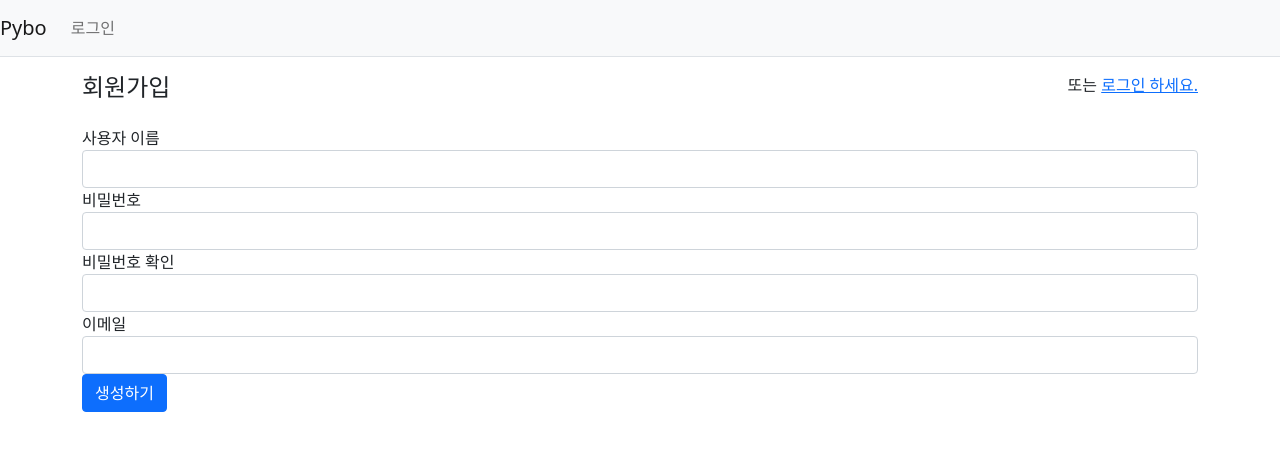
After one commit to hyunho4532/django-board-project, a Django app: page /common/signup/ in a window 1280 px wide. The commit adds this page. Shown: the top 451 px of the page. Run offline with Django 3.2, Linux system fonts and the light colour scheme; some libraries are stand-ins or nearby versions.

Commit message:
2023-06-01  회원가입 구현

```diff
--- /dev/null
+++ b/mysite/common/forms.py
@@ -0,0 +1,12 @@
+from django import forms
+from django.contrib.auth.forms import UserCreationForm
+from django.contrib.auth.models import User
+
+
+class UserForm(UserCreationForm):
+    email = forms.EmailField(label="이메일")
+
+
+    class Meta:
+        model = User
+        fields = ("username", "email")
--- a/mysite/common/urls.py
+++ b/mysite/common/urls.py
@@ -1,4 +1,5 @@
 from django.urls import path
+from . import views
 from django.contrib.auth import views as auth_views
 
 app_name = 'common'
@@ -6,4 +7,5 @@ app_name = 'common'
 urlpatterns = [
     path('login/', auth_views.LoginView.as_view(template_name='common/login.html'), name='login'),
     path('logout/', auth_views.LogoutView.as_view(), name='logout'),
+    path('signup/', views.signup, name='signup'),
 ]
--- a/mysite/common/views.py
+++ b/mysite/common/views.py
@@ -1,3 +1,23 @@
-from django.shortcuts import render
+from django.shortcuts import render, redirect
+from django.contrib.auth import authenticate, login
+from common.forms import UserForm
 
 # Create your views here.
+def signup(request):
+    """
+    회원가입
+    """
+
+    if request.method == "POST":
+        form = UserForm(request.POST)
+        if form.is_valid():
+            form.save()
+
+            username = form.cleaned_data.get('username')
+            raw_password = form.cleaned_data.get('password1')
+            user = authenticate(username=username, password=raw_password)
+            login(request, user)
+            return redirect('index')
+    else:
+        form = UserForm()
+    return render(request, 'common/signup.html', { 'form': form })
--- a/mysite/config/settings.py
+++ b/mysite/config/settings.py
@@ -116,3 +116,4 @@ STATICFILES_DIRS = [
 ]
 
 LOGIN_REDIRECT_URL = '/'
+LOGOUT_REDIRECT_URL = '/'
--- a/mysite/config/urls.py
+++ b/mysite/config/urls.py
@@ -7,5 +7,5 @@ urlpatterns = [
     path('admin/', admin.site.urls),
     path('pybo/', include('pybo.urls')),
     path('common/', include('common.urls')),
-    path('', views.index, name='index'),
+    path('', views.index, name='in dex'),
 ]
--- /dev/null
+++ b/mysite/templates/common/signup.html
@@ -0,0 +1,38 @@
+{% extends "base.html" %}
+{% block content %}
+<div class="container my-3">
+    <div class="row my-3">
+        <div class="col-4">
+            <h4>회원가입</h4>
+        </div>
+        <div class="col-8 text-end">
+            <span>또는 <a href="{% url 'common:login' %}">로그인 하세요.</a></span>
+        </div>
+    </div>
+    <form method="post" class="post-form">
+        {% csrf_token %}
+        {% include "form_errors.html" %}
+        <div class="form-group">
+            <label for="username">사용자 이름</label>
+            <input type="text" class="form-control" name="username" id="username"
+                    value="{{ form.username.value|default_if_none:'' }}">
+        </div>
+        <div class="form-group">
+            <label for="password1">비밀번호</label>
+            <input type="password" class="form-control" name="password1" id="password1"
+                    value="{{ form.password1.value|default_if_none:'' }}">
+        </div>
+        <div class="form-group">
+            <label for="password2">비밀번호 확인</label>
+            <input type="password" class="form-control" name="password2" id="password2"
+                    value="{{ form.password2.value|default_if_none:'' }}">
+        </div>
+        <div class="form-group">
+            <label for="email">이메일</label>
+            <input type="text" class="form-control" name="email" id="email"
+                    value="{{ form.email.value|default_if_none:'' }}">
+        </div>
+        <button type="submit" class="btn btn-primary">생성하기</button>
+    </form>
+</div>
+{% endblock %}
```
Also changed, not shown: mysite/templates/common/login.html (+10 -0 lines), mysite/db.sqlite3.
